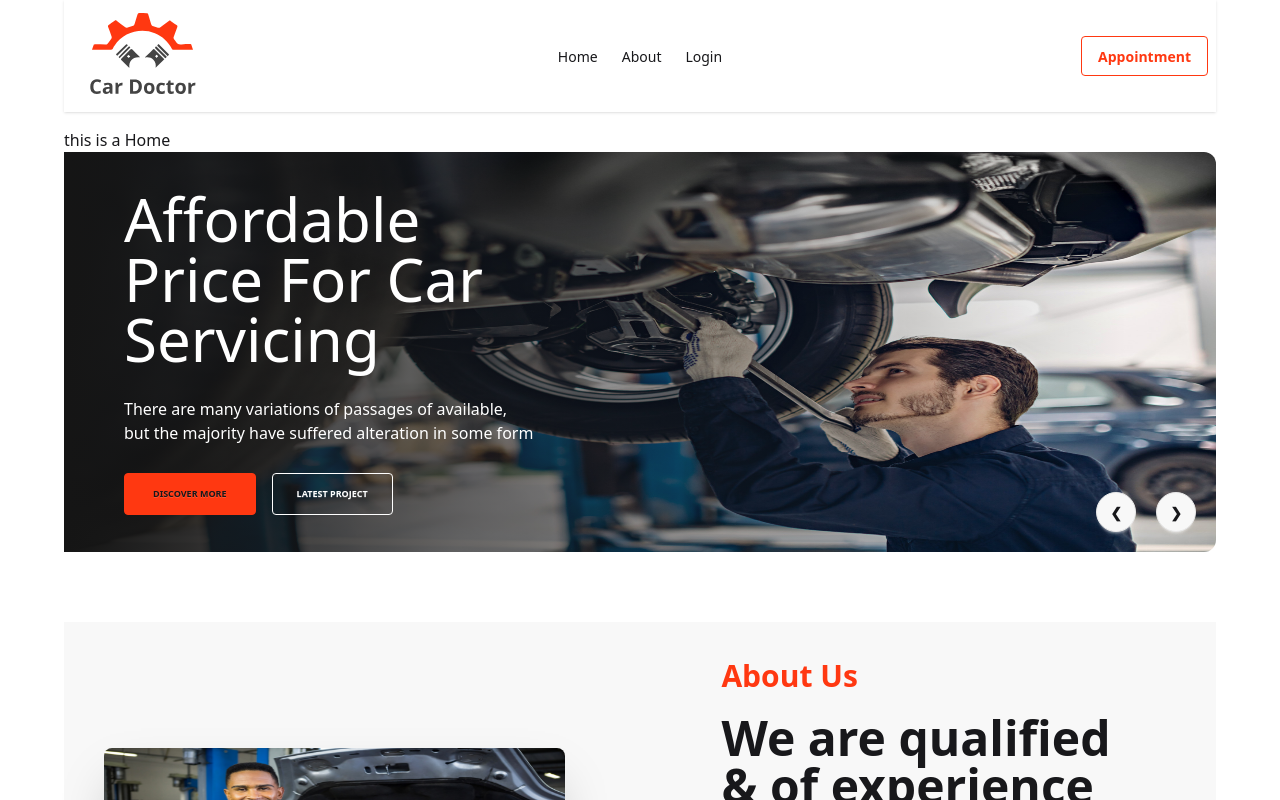
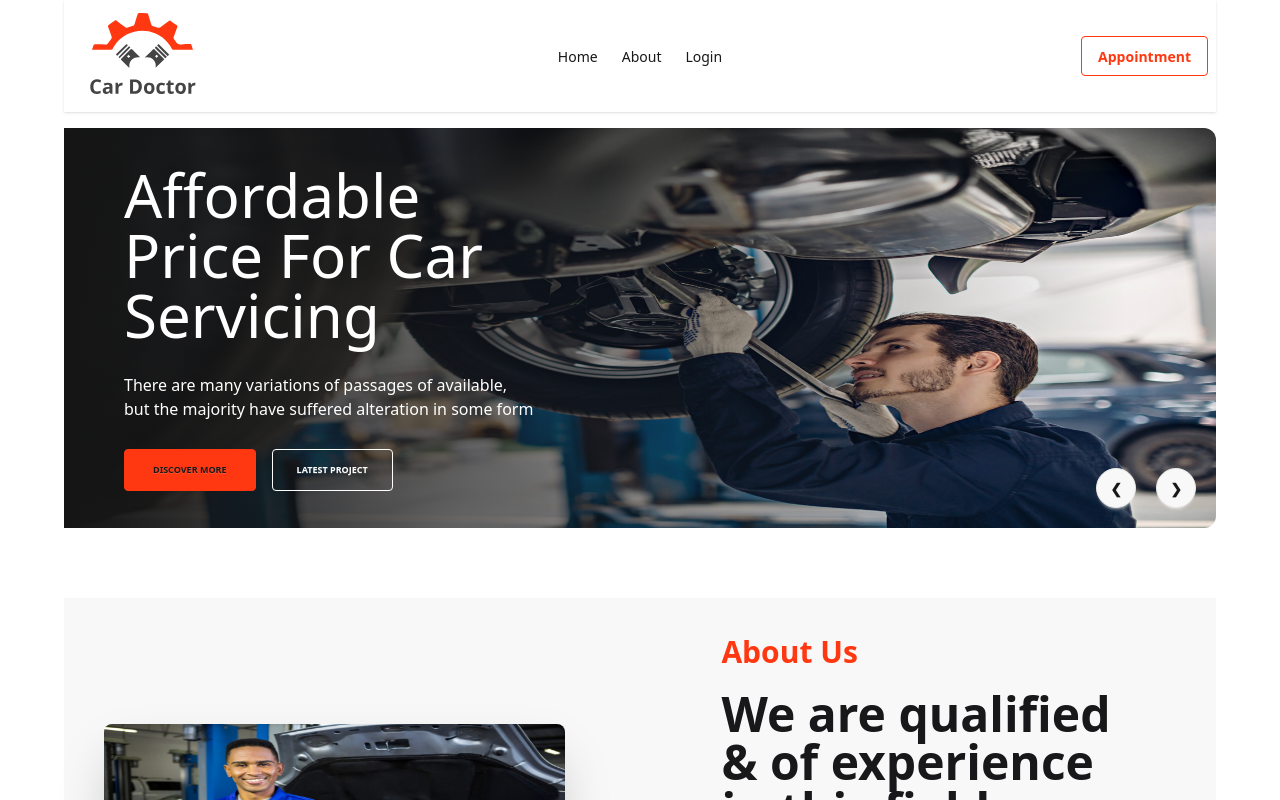
Before and after one commit to Busra2456/car-doctor-client1, a React (Vite) app: page / in a window 1280 px wide. Shown: the top 800 px of the page. Built offline with nearby package versions, Linux system fonts and the light colour scheme; no server answers.

Commit message:
Login SignUp Firebase

```diff
--- /dev/null
+++ b/src/Pages/Bookings/BookService.jsx
@@ -0,0 +1,10 @@
+
+const BookService = () => {
+      return (
+            <div>
+
+            </div>
+      );
+};
+
+export default BookService;
--- a/src/Pages/Home/Banner/Banner.jsx
+++ b/src/Pages/Home/Banner/Banner.jsx
@@ -26,6 +26,7 @@ const Banner = () => {
                 <a href="#slide2" className="btn btn-circle">❯</a>
               </div>
             </div>
+            {/* ------------------------------------------------------------- */}
             <div id="slide2" className="carousel-item relative w-full">
             <img
                 src={img2}
--- a/src/Pages/Home/Home/Home.jsx
+++ b/src/Pages/Home/Home/Home.jsx
@@ -5,7 +5,7 @@ import Services from "../Services/Services";
 const Home = () => {
       return (
             <div>
-                  <h1>this is a Home</h1>
+
                   <Banner></Banner>
                   <About></About>
                   <Services></Services>
--- a/src/router/router.jsx
+++ b/src/router/router.jsx
@@ -6,6 +6,7 @@ import SignUp from "../Pages/SignUp/SignUp";
 import Checout from "../Pages/checkout/Checout";
 import Bookings from "../Pages/Bookings/Bookings";
 import PrivateRoute from "./Routers/PrivateRoute";
+import BookService from "../Pages/Bookings/BookService";
 
 const router = createBrowserRouter([
       {
@@ -24,6 +25,10 @@ const router = createBrowserRouter([
               path:'/SignUp',
               element:<SignUp></SignUp>
             },
+            {path:'book/:id',
+              element:<PrivateRoute><BookService></BookService></PrivateRoute>,
+              loader:({params}) => fetch(`https://car-doctor-server-topaz-one.vercel.app/services/${params.id}`)
+            },
             {
               path:'checkout/:id',
               element:<PrivateRoute><Checout></Checout></PrivateRoute>,
```
